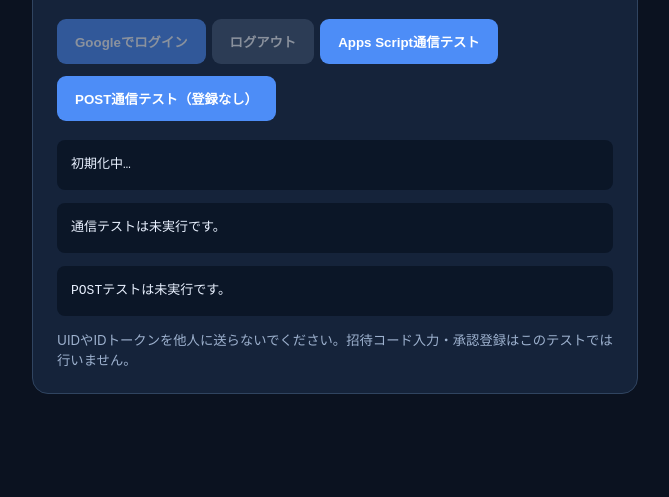
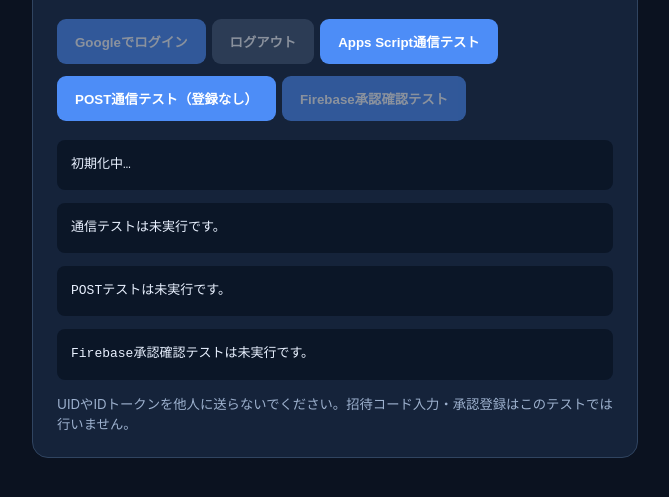
Before and after one commit to hokkaigakuen/hgu-auth-test, a plain HTML site: page index.html in a window 1280 px wide. Shown: the part 219-716 px from the top of the page, without its empty margins (305-974 px from the left). Drawn offline with Linux system fonts and the light colour scheme; no server answers.

Commit message:
Add files via upload

```diff
--- a/index.html
+++ b/index.html
@@ -8,7 +8,7 @@
 :root{color-scheme:dark}*{box-sizing:border-box}body{margin:0;background:#0b1220;color:#e9f1ff;font-family:-apple-system,BlinkMacSystemFont,"Helvetica Neue",sans-serif}main{max-width:650px;margin:40px auto;padding:22px}.panel{background:#15233a;border:1px solid #304460;border-radius:16px;padding:24px}h1{font-size:1.5rem}p{line-height:1.7;color:#b7c8df}button{border:0;border-radius:9px;padding:13px 18px;margin:6px 6px 6px 0;background:#4d8df7;color:white;font-weight:700;cursor:pointer}button:disabled{opacity:.5;cursor:default}#logout{background:#435570}pre{white-space:pre-wrap;word-break:break-all;background:#0b1627;padding:14px;border-radius:8px;line-height:1.7}small{color:#9db1ce}
 </style>
 </head>
-<body><main><section class="panel"><h1>HGU-Lab｜認証テスト</h1><p>Firebase Googleログインと、Firestoreの承認情報を読み取り専用で確認します。</p><button id="login" disabled>Googleでログイン</button><button id="logout" disabled>ログアウト</button><button id="testApi">Apps Script通信テスト</button><button id="testPost">POST通信テスト（登録なし）</button><pre id="status">初期化中…</pre><pre id="apiStatus">通信テストは未実行です。</pre><pre id="postStatus">POSTテストは未実行です。</pre><small>UIDやIDトークンを他人に送らないでください。招待コード入力・承認登録はこのテストでは行いません。</small></section></main>
+<body><main><section class="panel"><h1>HGU-Lab｜認証テスト</h1><p>Firebase Googleログインと、Firestoreの承認情報を読み取り専用で確認します。</p><button id="login" disabled>Googleでログイン</button><button id="logout" disabled>ログアウト</button><button id="testApi">Apps Script通信テスト</button><button id="testPost">POST通信テスト（登録なし）</button><button id="testApproval" disabled>Firebase承認確認テスト</button><pre id="status">初期化中…</pre><pre id="apiStatus">通信テストは未実行です。</pre><pre id="postStatus">POSTテストは未実行です。</pre><pre id="approvalStatus">Firebase承認確認テストは未実行です。</pre><small>UIDやIDトークンを他人に送らないでください。招待コード入力・承認登録はこのテストでは行いません。</small></section></main>
 <script type="module">
 import {initializeApp} from 'https://www.gstatic.com/firebasejs/10.12.2/firebase-app.js';
 import {getAuth,GoogleAuthProvider,signInWithPopup,signOut,onAuthStateChanged} from 'https://www.gstatic.com/firebasejs/10.12.2/firebase-auth.js';
```
